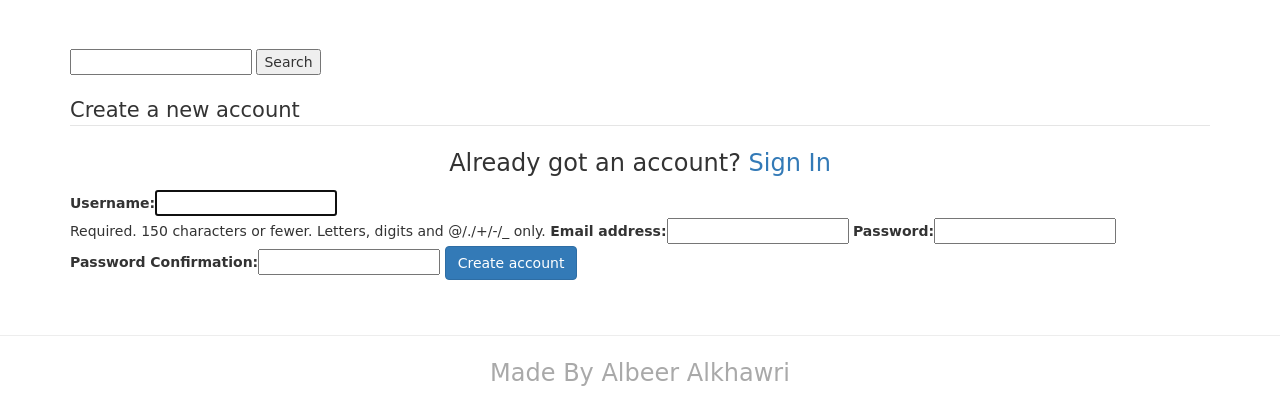
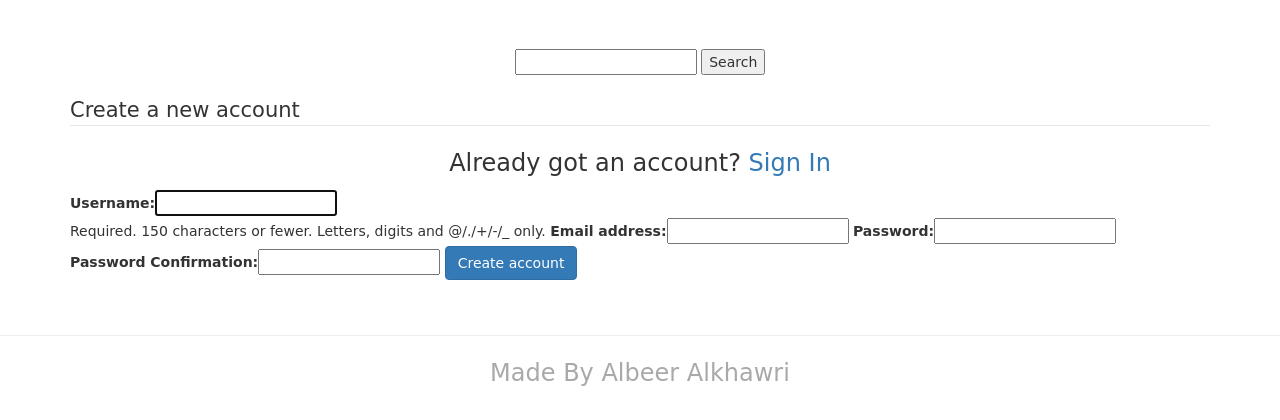
Before and after one commit to albeeralkhawri/Albeer.Cars.Sale, a Django app: page /accounts/register/ in a window 1280 px wide. Shown: the part 51-471 px from the top of the page. Run offline with Django 3.2, Linux system fonts and the light colour scheme; some libraries are stand-ins or nearby versions; some web fonts are replaced.

Commit message:
to do the search box on the center of page

```diff
--- a/static/css/custom.css
+++ b/static/css/custom.css
@@ -66,10 +66,12 @@ caption p {
     border: 1px solid #ddd;
 }
 
-.car-description {
+.car-brand {
     min-height: 40px;
 }
-
+ .display{
+     text-align: center;
+ }
 
 p{
     text-align: center;
```
